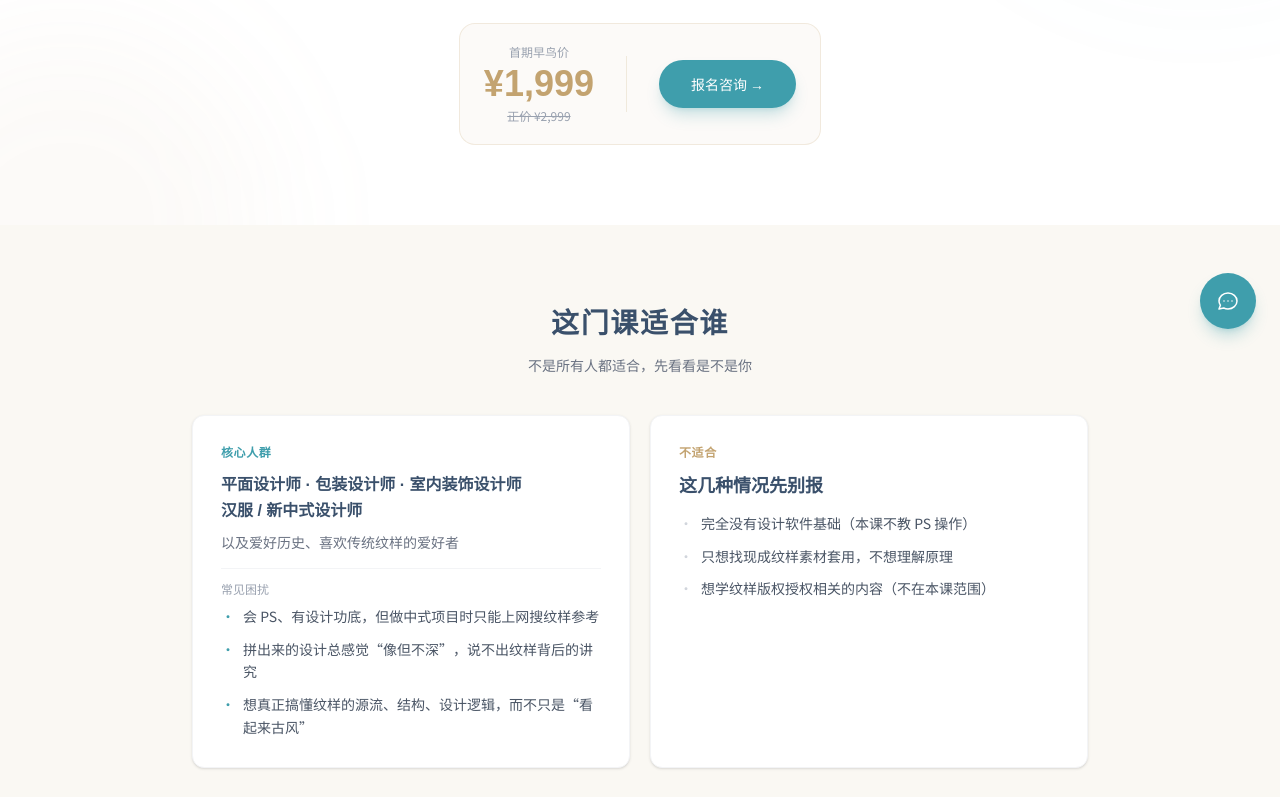
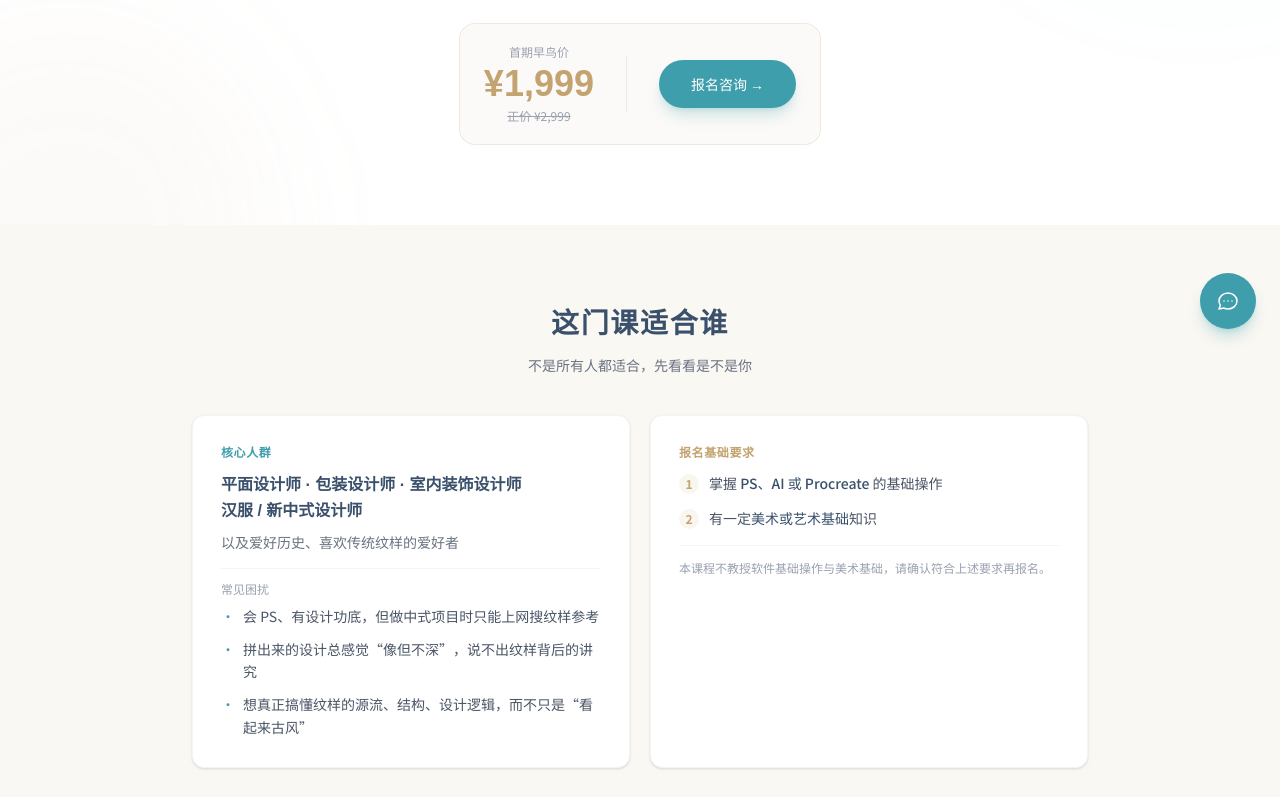
Before and after one commit to elvashao19880211-star/elva-portfolio, a Next.js app: page /course in a window 1280 px wide. Shown: the part 447-1244 px from the top of the page. Built offline with nearby package versions, Linux system fonts and the light colour scheme; no server answers.

Commit message:
chore: 课程页「不适合」改为「报名基础要求」

```diff
--- a/app/course/page.tsx
+++ b/app/course/page.tsx
@@ -152,24 +152,24 @@ export default function CoursePage() {
             </div>
 
             <div className="card p-6 sm:p-7 bg-white">
-              <p className="text-xs font-semibold tracking-wider text-gold mb-3">不适合</p>
-              <h3 className="text-lg font-serif font-semibold text-ink mb-3">
-                这几种情况先别报
-              </h3>
-              <ul className="space-y-2.5 text-sm text-gray-600 leading-relaxed">
-                <li className="flex gap-2">
-                  <span className="text-gray-300 shrink-0">·</span>
-                  <span>完全没有设计软件基础（本课不教 PS 操作）</span>
+              <p className="text-xs font-semibold tracking-wider text-gold mb-3">报名基础要求</p>
+              <ul className="space-y-3 text-sm text-gray-600 leading-relaxed">
+                <li className="flex gap-2.5">
+                  <span className="w-5 h-5 rounded-full bg-gold/10 text-gold text-xs font-semibold flex items-center justify-center shrink-0 mt-0.5">
+                    1
+                  </span>
+                  <span>掌握 <strong className="text-ink font-medium">PS、AI 或 Procreate</strong> 的基础操作</span>
                 </li>
-                <li className="flex gap-2">
-                  <span className="text-gray-300 shrink-0">·</span>
-                  <span>只想找现成纹样素材套用，不想理解原理</span>
-                </li>
-                <li className="flex gap-2">
-                  <span className="text-gray-300 shrink-0">·</span>
-                  <span>想学纹样版权授权相关的内容（不在本课范围）</span>
+                <li className="flex gap-2.5">
+                  <span className="w-5 h-5 rounded-full bg-gold/10 text-gold text-xs font-semibold flex items-center justify-center shrink-0 mt-0.5">
+                    2
+                  </span>
+                  <span>有一定<strong className="text-ink font-medium">美术或艺术基础</strong>知识</span>
                 </li>
               </ul>
+              <p className="text-xs text-gray-400 mt-4 pt-3 border-t border-gray-100 leading-relaxed">
+                本课程不教授软件基础操作与美术基础，请确认符合上述要求再报名。
+              </p>
             </div>
           </div>
         </div>
```
